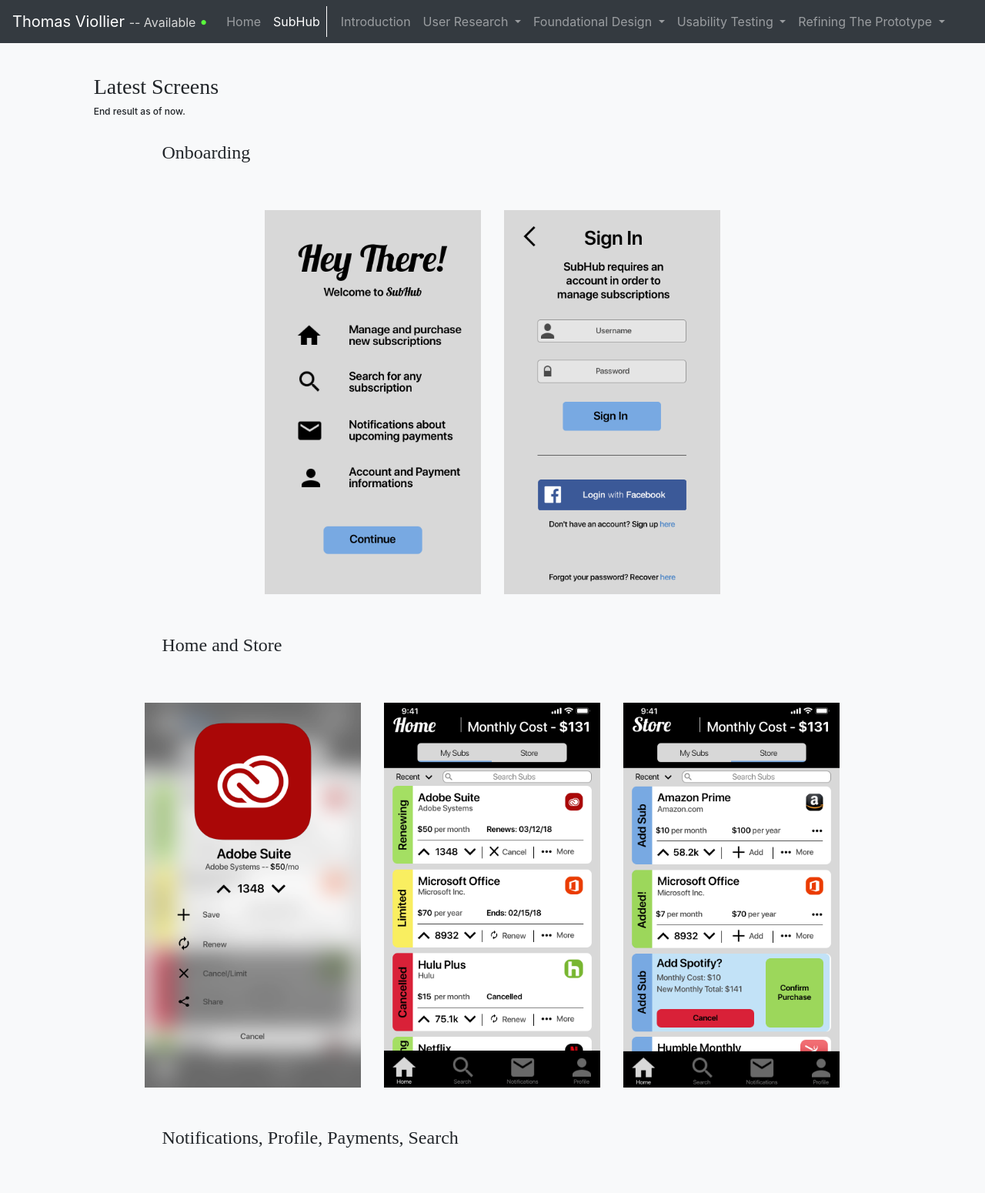
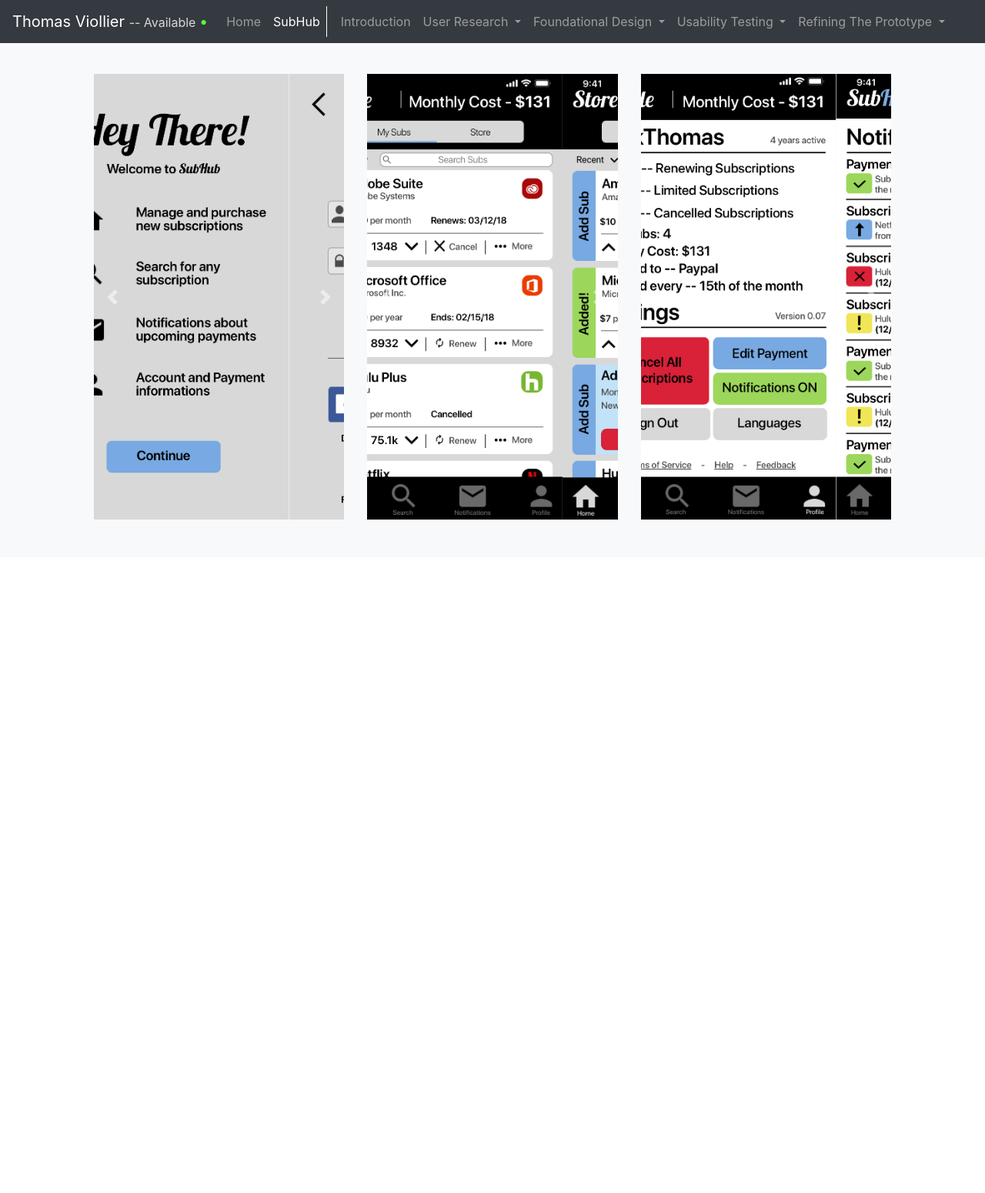
Before and after one commit to CorkThomas/Portfolio, a plain HTML site: page rPLatestScreens.html in a window 1280 px wide. Shown: the top 1550 px of the page at 77% size. After the commit the page ends 800 px from the top, so only its background shows below. Drawn offline with nearby package versions, Linux system fonts and the light colour scheme.

Commit message:
fixed the latest screens

```diff
--- a/rPLatestScreens.html
+++ b/rPLatestScreens.html
@@ -19,6 +19,7 @@
 
 
 <body>
+
 
 <nav class="navbar sticky-top navbar-expand-xl navbar-dark bg-dark">
     	<a class="navbar-brand" href="#">Thomas Viollier  <span style="color:#d8d8d8"><font size="3">-- Available </font></span><span style="color:#59fd3c;">•</span></a>
@@ -82,6 +83,7 @@
       </div>
     </nav>
 
+<!-- Carousel -->
 
 
 
@@ -91,92 +93,93 @@
 
 	<div class="row">
 
-
-
     <div class="col-lg-1 col-md-1"></div>
 	<div class="col-lg-10 col-md-10 col-sm-12 col-xs-12 bg-light">
 
 		<div class="row" style="margin-bottom:20px; margin-top:20px"></div>
-		<div class="row">
-
-			<div class="col-8"><h3>Latest Screens</h3>
-				<h6>End result as of now.</h6>
-				<br>
-			</div>
-			<div class="col-4"></div>
-		</div>
 
 		<div class="row">
-			<div class="col-1"></div>
-			<div class="col-10">
-				<h4>Onboarding</h4>
+			<div class="col-12 col-md-4">
+
+				<div id="carouselExampleControls" class="carousel slide" data-ride="carousel">
+				  <div class="carousel-inner">
+				    <div class="carousel-item active">
+				      <img class="d-block w-100" src="images/website images/finalonboard1.png" alt="Onboarding Screen 1">
 				    </div>
-			<div class="col-1"></div>
+				    <div class="carousel-item">
+				      <img class="d-block w-100" src="images/website images/finalonboard2.png" alt="Onboarding Screen 2">
 				    </div>
-
-		<!-- three long images -->
-		<div class="row" style="margin-left:5%; margin-right:5%; margin-bottom:5%; margin-top:5%">
-			<div class="col-2"></div>
-			<div class="col-4">
-				<img class="img-fluid" src="images/website images/finalonboard1.png"/>
-			</div>
-			<div class="col-4">
-				<img class="img-fluid" src="images/website images/finalonboard2.png"/>
-			</div>
-			<div class="col-2"></div>
-		</div>
-
-		<div class="row">
-			<div class="col-1"></div>
-			<div class="col-10">
-				<h4>Home and Store</h4>
-			</div>
-			<div class="col-1"></div>
-		</div>
-
-		<!-- three long images -->
-		<div class="row" style="margin-left:5%; margin-right:5%; margin-bottom:5%; margin-top:5%">
-
-			<div class="col-4">
-				<img class="img-fluid" src="images/website images/ellipsesmenu.png"/>
-			</div>
-			<div class="col-4">
-				<img class="img-fluid" src="images/website images/homepage.png"/>
-			</div>
-			<div class="col-4">
-				<img class="img-fluid" src="images/website images/storepage.png"/>
+				    <div class="carousel-item">
+				      <img class="d-block w-100" src="images/website images/ellipsesmenu.png" alt="Menu Screen">
 				    </div>
 
 				  </div>
-
-		<div class="row">
-			<div class="col-1"></div>
-			<div class="col-10">
-				<h4>Notifications, Profile, Payments, Search</h4>
+				  <a class="carousel-control-prev" href="#carouselExampleControls" role="button" data-slide="prev">
+				    <span class="carousel-control-prev-icon" aria-hidden="true"></span>
+				    <span class="sr-only">Previous</span>
+				  </a>
+				  <a class="carousel-control-next" href="#carouselExampleControls" role="button" data-slide="next">
+				    <span class="carousel-control-next-icon" aria-hidden="true"></span>
+				    <span class="sr-only">Next</span>
+				  </a>
 				</div>
-			<div class="col-1"></div>
 			</div>
 
-		<!-- three long images -->
-		<div class="row" style="margin-left:5%; margin-right:5%; margin-bottom:5%; margin-top:5%">
+		<div class="col-12 col-md-4">
 
-			<div class="col-3">
-				<img class="img-fluid" src="images/website images/notificationpage.png"/>
+				<div id="carouselExampleControls2" class="carousel slide" data-ride="carousel">
+				  <div class="carousel-inner">
+				    <div class="carousel-item active">
+				      <img class="d-block w-100" src="images/website images/homepage.png" alt="Home Screen">
 				    </div>
-			<div class="col-3">
-				<img class="img-fluid" src="images/website images/profilepage.png"/>
+				    <div class="carousel-item">
+				      <img class="d-block w-100" src="images/website images/storepage.png" alt="Store Screen">
 				    </div>
-			<div class="col-3">
-				<img class="img-fluid" src="images/website images/paymentpage.png"/>
+				    <div class="carousel-item">
+				      <img class="d-block w-100" src="images/website images/profilepage.png" alt="Profile Screen">
 				    </div>
-			<div class="col-3">
-				<img class="img-fluid" src="images/website images/searchpage.png"/>
+				  </div>
+				  <a class="carousel-control-prev" href="#carouselExampleControls2" role="button" data-slide="prev">
+				    <span class="carousel-control-prev-icon" aria-hidden="true"></span>
+				    <span class="sr-only">Previous</span>
+				  </a>
+				  <a class="carousel-control-next" href="#carouselExampleControls2" role="button" data-slide="next">
+				    <span class="carousel-control-next-icon" aria-hidden="true"></span>
+				    <span class="sr-only">Next</span>
+				  </a>
+				</div>
+		</div>
+			<div class="col-12 col-md-4">
+
+					<div id="carouselExampleControls3" class="carousel slide" data-ride="carousel">
+					  <div class="carousel-inner">
+					    <div class="carousel-item active">
+					      <img class="d-block w-100" src="images/website images/profilepage.png" alt="Profile Screen">
+					    </div>
+					    <div class="carousel-item">
+					      <img class="d-block w-100" src="images/website images/notificationpage.png" alt="Notification Screen">
+					    </div>
+					    <div class="carousel-item">
+					      <img class="d-block w-100" src="images/website images/paymentpage.png" alt="Payment Screen">
+					    </div>
+					  </div>
+					  <a class="carousel-control-prev" href="#carouselExampleControls3" role="button" data-slide="prev">
+					    <span class="carousel-control-prev-icon" aria-hidden="true"></span>
+					    <span class="sr-only">Previous</span>
+					  </a>
+					  <a class="carousel-control-next" href="#carouselExampleControls3" role="button" data-slide="next">
+					    <span class="carousel-control-next-icon" aria-hidden="true"></span>
+					    <span class="sr-only">Next</span>
+					  </a>
+					</div>
+			</div>
 		</div>
 
-		</div>
 
-		</div>
+
 		<div class="col-lg-1 col-md-1"></div>
+		<br>
+		<br>
 	</div>
 
 </div>
```
Also changed, not shown: index.html (+1 -0 lines), subHubInfo.html (+2 -2 lines). Lines whose indentation alone changed are shown as unchanged.
